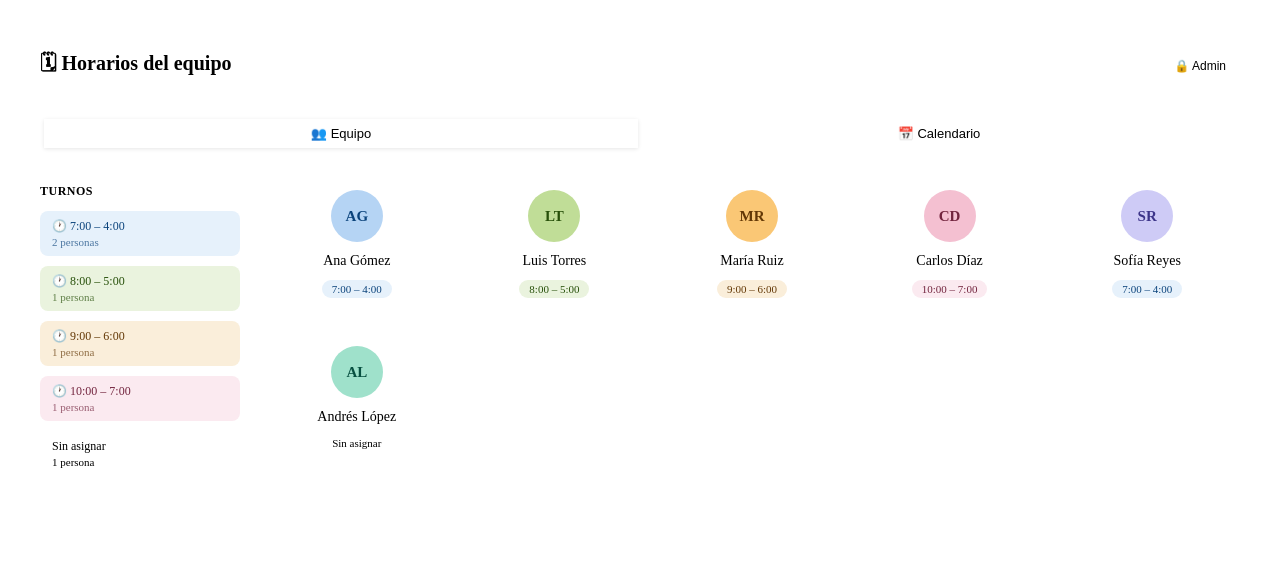
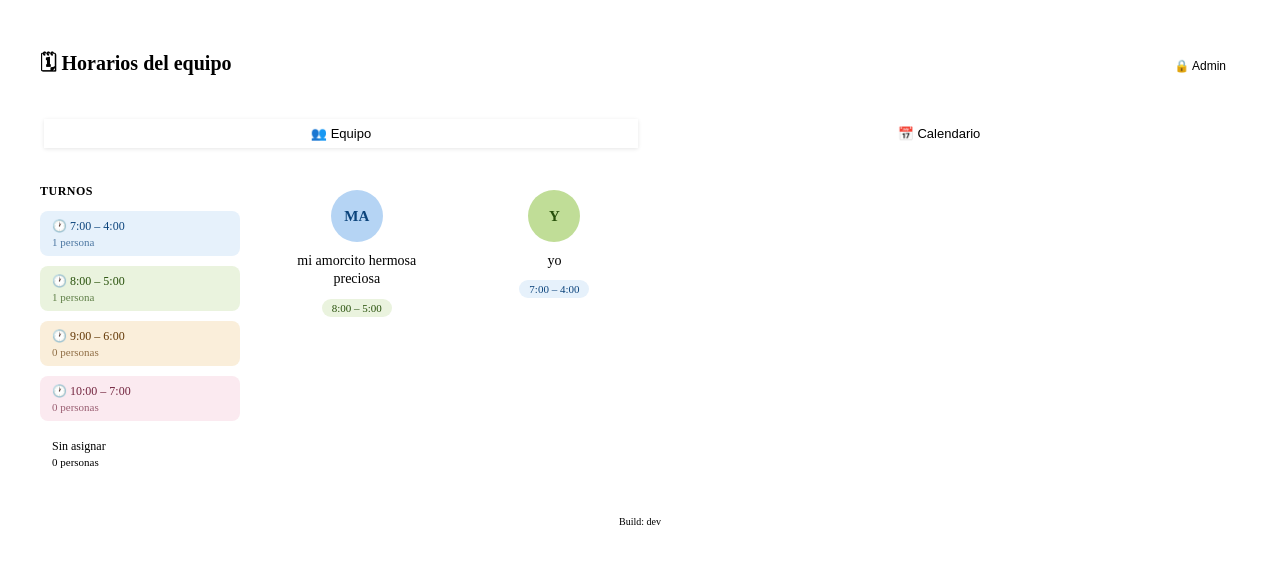
Before and after one commit to Duver0/calendar-test, a Next.js app: page / in a window 1280 px wide. Shown: the top 564 px of the page. Built offline with nearby package versions, Linux system fonts and the light colour scheme.

Commit message:
feat: load DEFAULT_TEAM from data/team.json, auto-sync from GitHub, add cache-control

```diff
--- a/pages/index.tsx
+++ b/pages/index.tsx
@@ -1,4 +1,4 @@
-import { useState, useEffect, useCallback } from 'react';
+import { useState, useEffect, useCallback, useRef } from 'react';
 import type { DayClickPayload, GitHubConfig } from '@/types';
 import { storageService } from '@/services/storage';
 import { useTeamState } from '@/hooks/useTeamState';
@@ -28,6 +28,7 @@ export default function Home() {
   const [savedLocally, setSavedLocally] = useState(false);
   const [gitHubConfigModal, setGitHubConfigModal] = useState(false);
   const [gitHubConfig, setGitHubConfig] = useState<GitHubConfig | null>(null);
+  const [syncing, setSyncing] = useState(false);
 
   const { team, setTeam, changeShift, addMember, removeMember, setDayOverride, getShiftForDay } =
     useTeamState([]);
@@ -36,6 +37,8 @@ export default function Home() {
   const { width, isDesktop } = useResponsive();
   const { saving, loading, error, successMsg, loadFromGitHub, saveToGitHub, clearMessages } =
     useGitHubPersistence();
+
+  const autoSyncDone = useRef(false);
 
   useEffect(() => {
     const loadedConfig = localStorage.getItem(GITHUB_CONFIG_KEY);
@@ -55,6 +58,22 @@ export default function Home() {
       setLoaded(true);
     })();
   }, [setTeam]);
+
+  useEffect(() => {
+    if (!loaded || !gitHubConfig || autoSyncDone.current) return;
+    autoSyncDone.current = true;
+    (async () => {
+      setSyncing(true);
+      try {
+        const loaded = await loadFromGitHub(gitHubConfig);
+        if (loaded) {
+          setTeam(loaded);
+        }
+      } finally {
+        setSyncing(false);
+      }
+    })();
+  }, [loaded, gitHubConfig, loadFromGitHub, setTeam]);
 
   const handleSaveLocal = useCallback(async () => {
     await storageService.saveTeam(team);
@@ -128,7 +147,7 @@ export default function Home() {
           fontSize: 14,
         }}
       >
-        Cargando horarios...
+        {syncing ? 'Sincronizando datos...' : 'Cargando horarios...'}
       </div>
     );
   }
@@ -313,6 +332,19 @@ export default function Home() {
           onClose={() => setGitHubConfigModal(false)}
         />
       )}
+
+      <div
+        style={{
+          marginTop: '2rem',
+          padding: '0.5rem 0',
+          textAlign: 'center',
+          fontSize: 10,
+          color: 'var(--color-text-tertiary)',
+          borderTop: '0.5px solid var(--color-border-tertiary)',
+        }}
+      >
+        Build: {process.env.NEXT_PUBLIC_BUILD_TIME || 'dev'}
+      </div>
     </div>
   );
 }
--- a/src/constants/index.ts
+++ b/src/constants/index.ts
@@ -1,4 +1,19 @@
 import type { TeamMember, ShiftKey, ShiftStyle, AvatarColor } from '@/types';
+import teamData from '../../data/team.json';
+
+const rawTeam = (teamData as unknown) as TeamMember[];
+
+export const DEFAULT_TEAM: TeamMember[] =
+  rawTeam.length > 0
+    ? rawTeam
+    : [
+        { name: 'Ana Gómez', shift: 's1' as ShiftKey, colorIdx: 0, dayOverrides: {} },
+        { name: 'Luis Torres', shift: 's2' as ShiftKey, colorIdx: 1, dayOverrides: {} },
+        { name: 'María Ruiz', shift: 's3' as ShiftKey, colorIdx: 2, dayOverrides: {} },
+        { name: 'Carlos Díaz', shift: 's4' as ShiftKey, colorIdx: 3, dayOverrides: {} },
+        { name: 'Sofía Reyes', shift: 's1' as ShiftKey, colorIdx: 4, dayOverrides: {} },
+        { name: 'Andrés López', shift: '' as ShiftKey, colorIdx: 5, dayOverrides: {} },
+      ];
 
 export const ADMIN_PIN = process.env.NEXT_PUBLIC_ADMIN_PIN || '1632';
 
@@ -35,15 +50,6 @@ export const MONTHS_ES = [
   'Julio', 'Agosto', 'Septiembre', 'Octubre', 'Noviembre', 'Diciembre',
 ];
 
-export const DEFAULT_TEAM: TeamMember[] = [
-  { name: 'Ana Gómez',    shift: 's1', colorIdx: 0, dayOverrides: {} },
-  { name: 'Luis Torres',  shift: 's2', colorIdx: 1, dayOverrides: {} },
-  { name: 'María Ruiz',   shift: 's3', colorIdx: 2, dayOverrides: {} },
-  { name: 'Carlos Díaz',  shift: 's4', colorIdx: 3, dayOverrides: {} },
-  { name: 'Sofía Reyes',  shift: 's1', colorIdx: 4, dayOverrides: {} },
-  { name: 'Andrés López', shift: '',   colorIdx: 5, dayOverrides: {} },
-];
-
 export const STORAGE_KEY = 'team_data_v3';
 
 export const SIDEBAR_WIDTH = 200;
```
